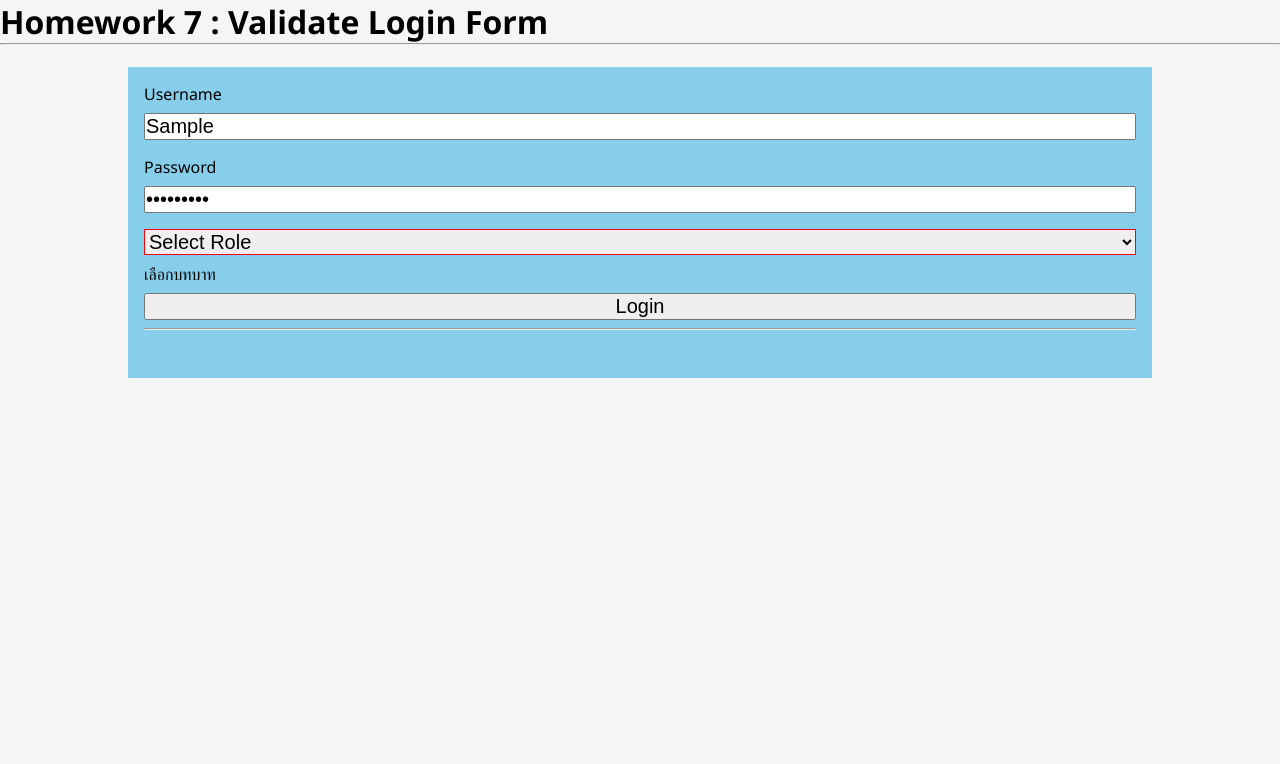
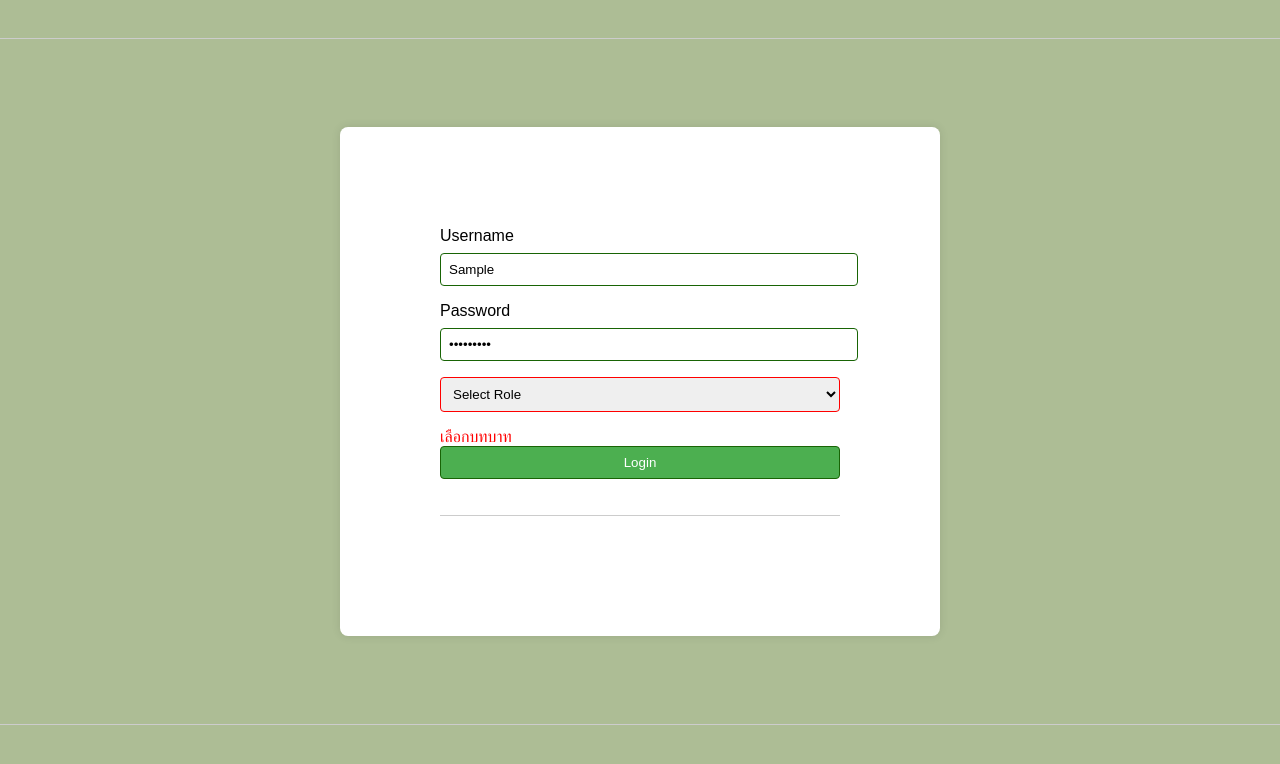
Before and after one commit to WitsaKrm/HW_validateForm, a plain HTML site: page index.html in a window 1280 px wide. Both pictures are taken after typing "Sample", "Sample123" into the empty fields and a click on the input "Login". Drawn offline with Linux system fonts and the light colour scheme.

Commit message:
first commit

```diff
--- a/index.html
+++ b/index.html
@@ -5,7 +5,7 @@
     <link rel="stylesheet" href="styles.css" />
   </head>
   <body>
-    <h1>Homework 7 : Validate Login Form</h1>
+    <br />
     <hr />
     <br />
     <form class="login-form">
@@ -33,7 +33,9 @@
       <div class="pass"></div>
       <div class="ro"></div>
     </form>
-
+    <br />
+    <hr />
+    <br />
     <script src="./script.js"></script>
   </body>
 </html>
--- a/script.js
+++ b/script.js
@@ -16,7 +16,9 @@ const validateInput = (inputObj) => {
   const isUsernameValid = (username) =>
     username.trim().length > 3 && !/^\d/.test(username);
   const isPasswordValid = (password) =>
-    password.trim().length > 4 && /\d/.test(password) && /[a-zA-Z]/.test(password);
+    password.trim().length > 4 &&
+    /\d/.test(password) &&
+    /[a-zA-Z]/.test(password);
 
   const usernameEmpty = !isNotEmpty(cleanedUsername);
   const passwordEmpty = !isNotEmpty(cleanedPassword);
@@ -25,9 +27,8 @@ const validateInput = (inputObj) => {
   const passwordInvalid = !isPasswordValid(cleanedPassword);
 
   if (usernameEmpty || usernameInvalid) {
-    checkUser.textContent =
-      "ความยาว 4 ตัวอักษรขึ้นไป * ขึ้นต้นด้วยตัวอักษร ";
-      checkUser.style.color = "red"
+    checkUser.textContent = "ความยาว 4 ตัวอักษรขึ้นไป * ขึ้นต้นด้วยตัวอักษร ";
+    checkUser.style.color = "red";
     loginForm.elements.username.style.borderColor = "red";
   } else {
     checkUser.textContent = "";
@@ -37,7 +38,7 @@ const validateInput = (inputObj) => {
   if (passwordEmpty || passwordInvalid) {
     checkPass.textContent =
       "ความยาว 4 ตัวอักษรขึ้นไป * ต้องมีทั้งตัวเลขและตัวอักษร * ภาษาอังกฤษเท่านั้น";
-      checkPass.style.color = "red"
+    checkPass.style.color = "red";
     loginForm.elements.password.style.borderColor = "red";
   } else {
     checkPass.textContent = "";
@@ -52,17 +53,18 @@ const validateInput = (inputObj) => {
     loginForm.elements.role.style.borderColor = "";
   }
 
-  if (!usernameEmpty && !usernameInvalid && !passwordEmpty && !passwordInvalid && !roleEmpty) {
-    const dataArray = [cleanedUsername, cleanedPassword, role];
-    console.log(dataArray);
-    sucCess.textContent = "Login successful";
-    user.textContent = "Username : " + cleanedUsername;
-    pass.textContent = "Password : " + cleanedPassword;
-    ro.textContent = "Role : " + role;
-
+  if (
+    !usernameEmpty &&
+    !usernameInvalid &&
+    !passwordEmpty &&
+    !passwordInvalid &&
+    !roleEmpty
+  ) {
+    const successMessage = `Login successful\nUsername: ${cleanedUsername}\nPassword: ${cleanedPassword}\nRole: ${role}`;
+    alert(successMessage);
     setTimeout(function () {
       window.location.href = "https://www.example.com";
-    }, 1500);
+    }, 1000);
   }
 };
 
--- a/styles.css
+++ b/styles.css
@@ -1,25 +1,65 @@
-
-  * {
-    box-sizing: border-box;
+body {
+  font-family: Arial, sans-serif;
+  background-color: rgb(173, 189, 149);
   margin: 0;
   padding: 0;
 }
-  body {
-    background-color: #f5f5f5;
-    font-family: "Segoe UI", Tahoma, Geneva, Verdana, sans-serif;
-    margin: 0;
+
+.login-form {
+  max-width: 400px;
+  margin: 50px auto;
+  padding: 100px;
+  background-color: #fff;
+  border-radius: 8px;
+  box-shadow: 0 0 10px rgba(0, 0, 0, 0.1);
 }
 
-  .login-form {
-    width: 80%;
-    background: skyblue;
-    margin: auto;
-    padding: 1rem;
-    display: flex;
-    flex-direction: column;
-    gap: 0.5rem;
+label {
+  display: block;
+  margin-bottom: 8px;
 }
-  .login-form > input,
+
+input,
 select {
-    font-size: 20px;
+  width: 100%;
+  padding: 8px;
+  margin-bottom: 16px;
+  border: 1px solid #186405;
+  border-radius: 4px;
 }
+
+input[type="submit"] {
+  background-color: #4caf50;
+  color: white;
+  cursor: pointer;
+
+}
+
+input[type="submit"]:hover {
+  background-color: #45a049;
+}
+
+hr {
+  margin-top: 20px;
+  margin-bottom: 20px;
+  border: 0;
+  border-top: 1px solid #ccc;
+}
+
+.success {
+  color: #4caf50;
+  font-weight: bold;
+}
+
+.check-option,
+.check-pass,
+.check-user {
+  color: red;
+}
+
+.user,
+.pass,
+.ro {
+  margin-top: 10px;
+  font-weight: bold;
+}
```
Lines whose indentation alone changed are shown as unchanged.
